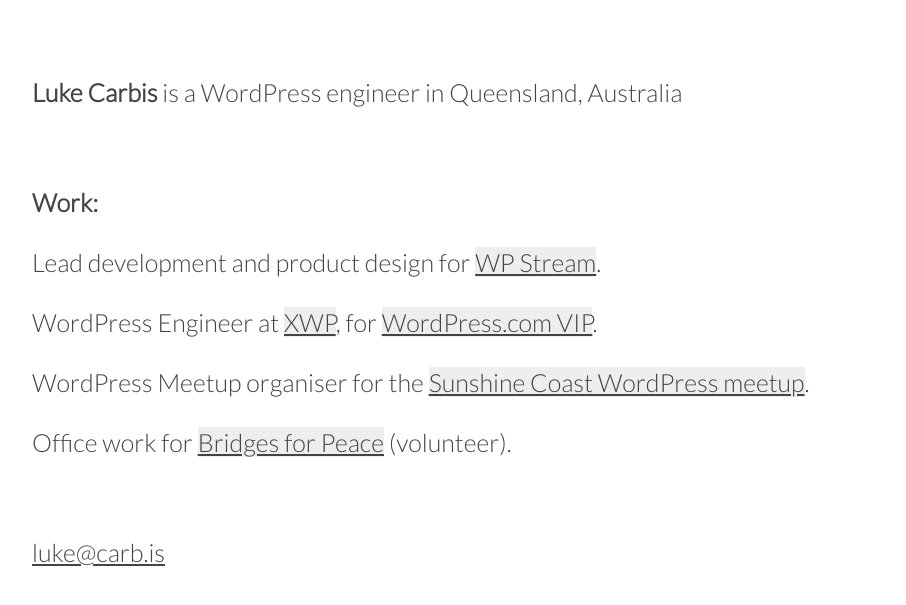
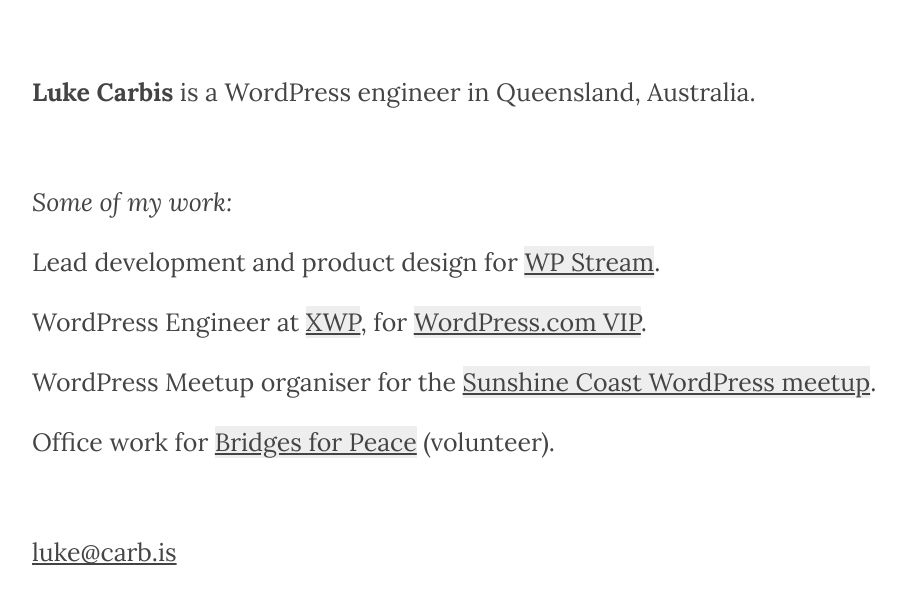
Before and after one commit to lukecarbis/old-carb.is, a Jekyll site: the page built from index.html, in a window 1280 px wide. Shown: the top 605 px of the page, without its empty margins (128-1034 px from the left). Built offline with Jekyll 4.4.1, drawn with Linux system fonts in a browser that asks for light colours.

Commit message:
Font change

```diff
--- a/_includes/head.html
+++ b/_includes/head.html
@@ -6,7 +6,7 @@
 	<title>{{ site.title }}</title>
 	<meta name="description" content="{{ site.title }}">
 
-	<link href="http://fonts.googleapis.com/css?family=Lato:300" rel="stylesheet" type="text/css">
+	<link href="http://fonts.googleapis.com/css?family=Lora:400,700,400italic" rel="stylesheet" type="text/css">
 	<link rel="stylesheet" href="{{ "/css/main.css" | prepend: site.baseurl }}">
 	<script type="text/javascript" src="{{ "/js/plugins.js" | prepend: site.baseurl }}"></script>
 </head>
--- a/css/main.scss
+++ b/css/main.scss
@@ -4,7 +4,7 @@
 @charset "utf-8";
 
 // Our variables
-$base-font-family: "Lato", "Helvetica", sans-serif;
+$base-font-family: "Lora", serif;
 $base-font-size:   2.5em;
 $base-font-weight: 300;
 $base-line-height: 1.4;
--- a/index.html
+++ b/index.html
@@ -4,12 +4,12 @@
 
 <section>
 	<p itemscope itemtype="http://schema.org/Person">
-		<span itemprop="name"><strong>{{ site.who }}</strong></span> is a <span itemprop="jobTitle">{{ site.what }}</span> in <span itemprop="workLocation">{{ site.where }}</span>
+		<span itemprop="name"><strong>{{ site.who }}</strong></span> is a <span itemprop="jobTitle">{{ site.what }}</span> in <span itemprop="workLocation">{{ site.where }}</span>.
 	</p>
 </section>
 
 <section>
-	<p><strong>Work:</strong></p>
+	<p><em>Some of my work:</em></p>
 	<ul>
 		{% for job in site.work %}
 		<li>{{ job | markdownify }}</li>
```
